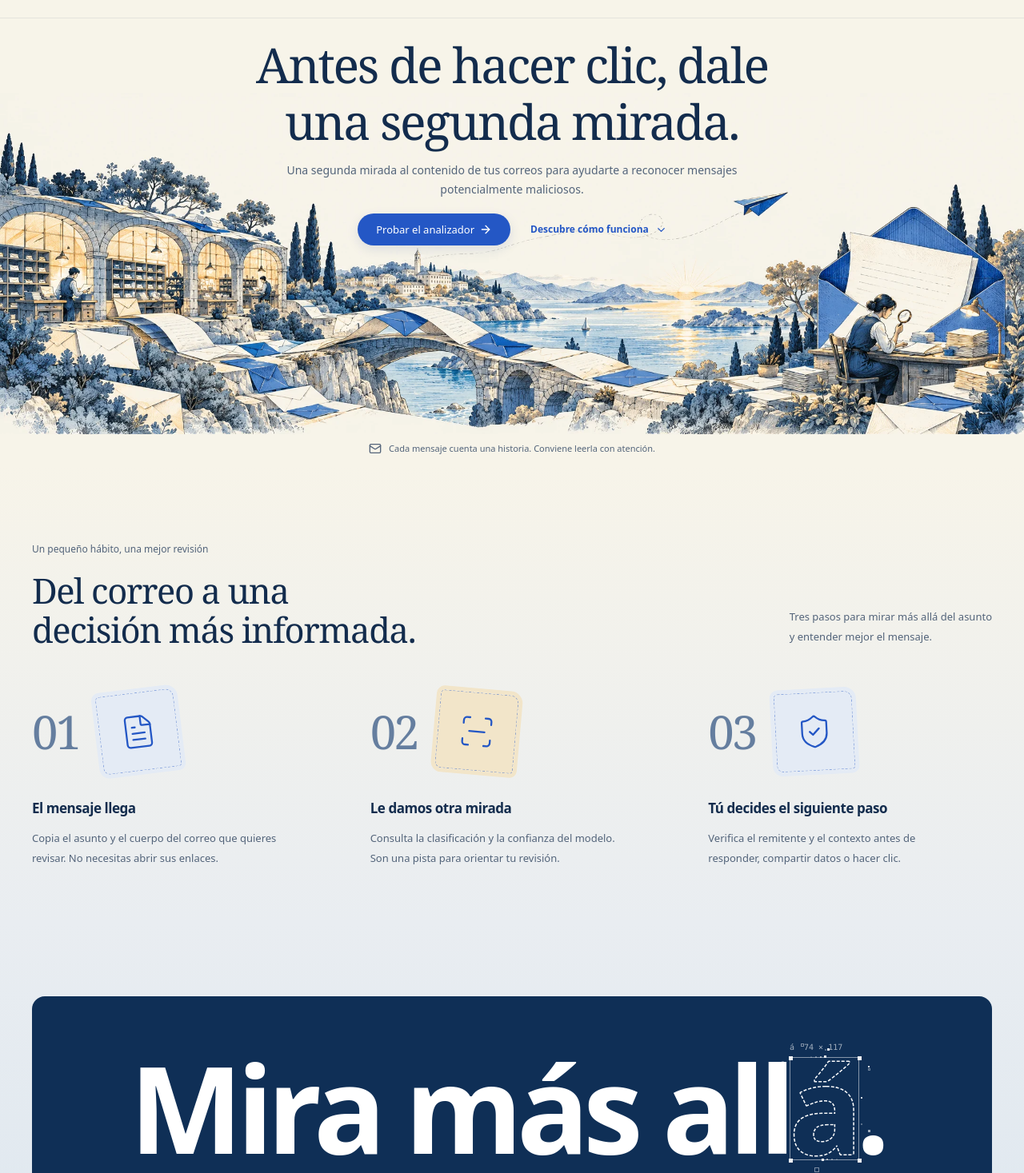
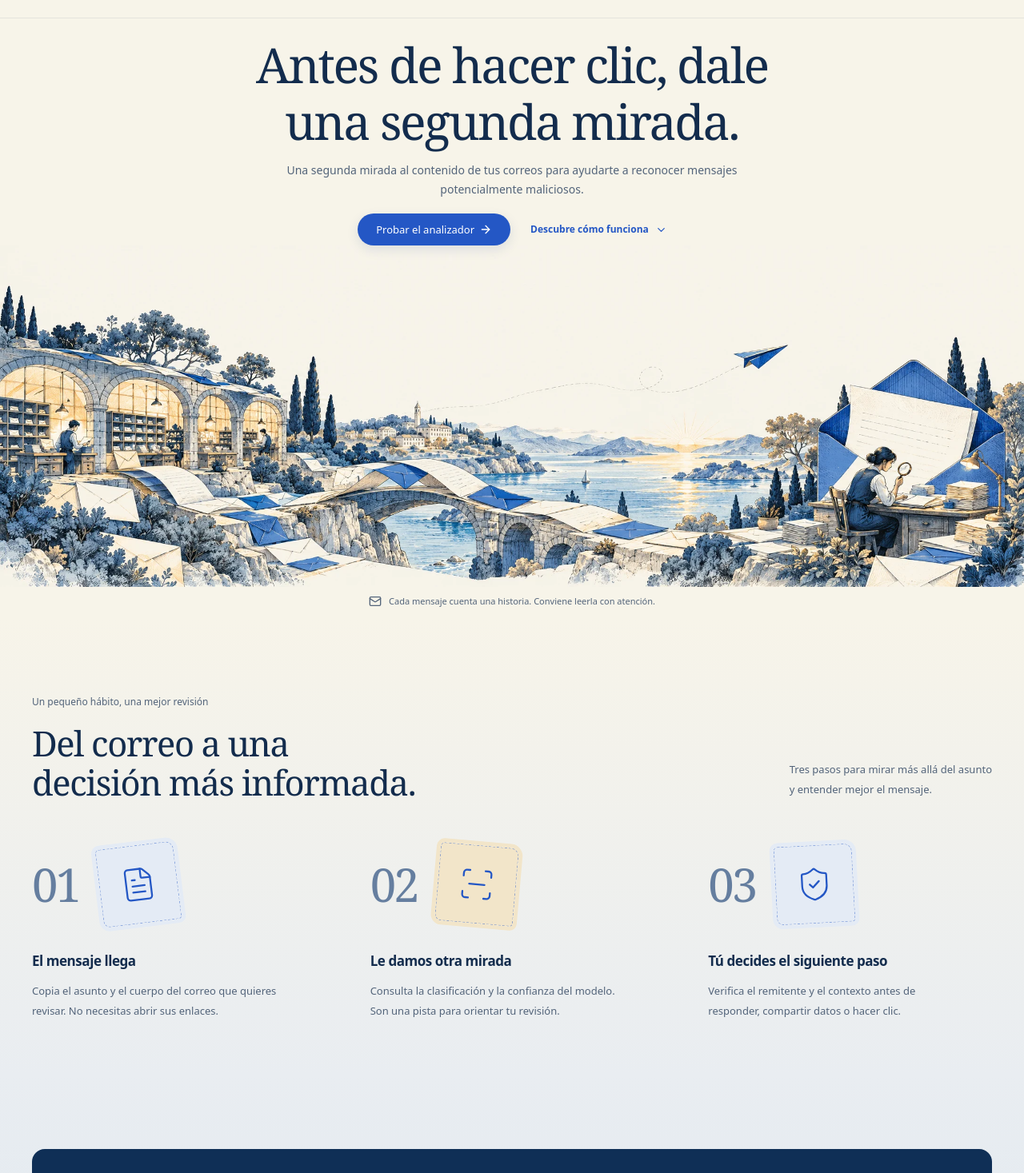
Before and after one commit to JCastilloPadilla/Remira, a React (Vite) app in the folder frontend/: page / in a window 1280 px wide. Shown: the part 66-1533 px from the top of the page at 80% size. Built offline with nearby package versions, Linux system fonts and the light colour scheme.

Commit message:
fix: alinear portada al borde inferior del viewport

```diff
--- a/frontend/src/features/landing/LandingPage.tsx
+++ b/frontend/src/features/landing/LandingPage.tsx
@@ -102,10 +102,10 @@ export function LandingPage() {
               fetchPriority="high"
             />
           </div>
-          <div className="landing-hero-note">
-            <Mail size={16} /> Cada mensaje cuenta una historia. Conviene leerla con atención.
-          </div>
         </section>
+        <div className="landing-hero-note">
+          <Mail size={16} /> Cada mensaje cuenta una historia. Conviene leerla con atención.
+        </div>
 
         <div className="landing-story">
           <section id="como-funciona" className="page-width landing-process" aria-labelledby="process-title">
@@ -150,7 +150,7 @@ export function LandingPage() {
                     dashLength={4}
                     dashGap={2}
                     strokeWidth={1.5}
-                    speed={1}
+                    speed={0.5}
                     specks={15}
                     selection
                     labels
--- a/frontend/src/features/landing/landing.css
+++ b/frontend/src/features/landing/landing.css
@@ -4,6 +4,7 @@
   --landing-blue: #2457c5;
   --landing-muted: #53647a;
   --landing-night: #0f2f56;
+  --landing-header-height: 89px;
   background: var(--landing-paper);
   color: var(--landing-ink);
 }
@@ -51,11 +52,16 @@
 .landing-nav-links .landing-nav-cta { color: #fff; }
 .landing-hero {
   position: relative;
+  display: flex;
+  flex-direction: column;
+  min-height: calc(100dvh - var(--landing-header-height));
 }
 .landing-hero-copy {
   position: relative;
   z-index: 1;
   padding-top: clamp(14px, 2.7svh, 28px);
+  margin-bottom: auto;
+  flex-shrink: 0;
   text-align: center;
 }
 .landing-hero h1 {
@@ -116,6 +122,7 @@
   position: relative;
   min-height: 0;
   width: 100%;
+  flex-shrink: 0;
   margin-top: calc(-1 * min(220px, 15vw));
   pointer-events: none;
 }
@@ -359,7 +366,8 @@
   .landing-tech-effect { height: 220px; }
 }
 @media (max-width: 479px) {
-  .landing-nav { flex-wrap: wrap; padding-block: 12px; gap: 12px; }
+  .landing-page { --landing-header-height: 115px; }
+  .landing-nav { min-height: 114px; flex-wrap: wrap; padding-block: 12px; gap: 12px; }
   .landing-brand { font-size: 14px; }
   .landing-nav-links { width: 100%; justify-content: space-between; }
   .landing-nav-cta { font-size: 11px; height: 36px; padding-inline: 14px; }
@@ -393,6 +401,7 @@
   .landing-hero-note { display: none; }
 }
 @media (min-width: 768px) and (max-height: 580px) {
+  .landing-page { --landing-header-height: 65px; }
   .landing-nav { min-height: 64px; }
   .landing-hero-copy { padding-top: 10px; }
   .landing-hero h1 { font-size: 32px; letter-spacing: -1px; }
@@ -403,6 +412,7 @@
   .landing-hero-note { display: none; }
 }
 @media (min-width: 1600px) and (max-height: 850px) {
+  .landing-page { --landing-header-height: 65px; }
   .landing-nav { min-height: 64px; }
   .landing-hero-copy { padding-top: 10px; }
   .landing-hero h1 { font-size: 48px; }
```
Also changed, not shown: 1 other file (tests, documents, lock files or other folders).
